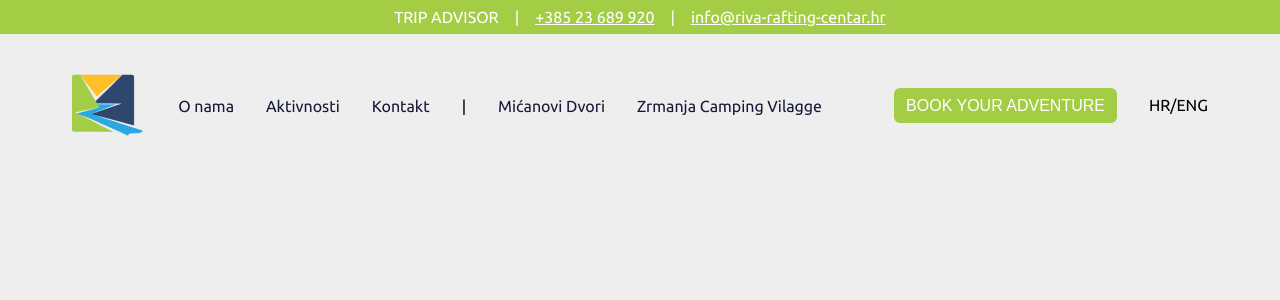
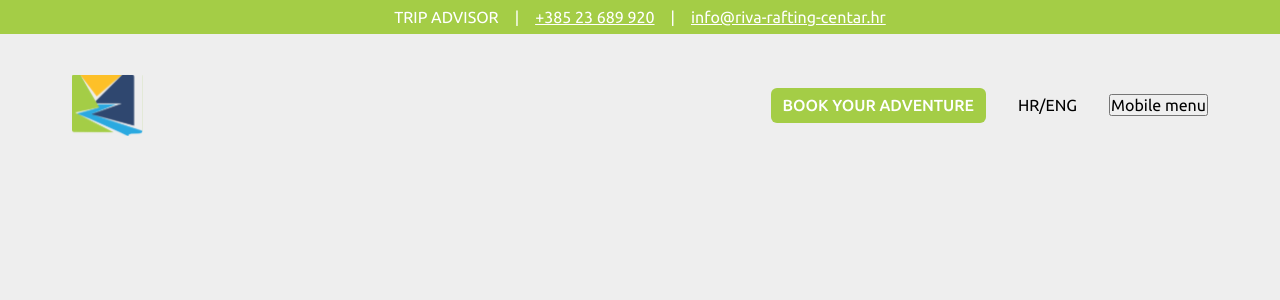
Before and after one commit to sutra-rudi/riva-rafting-web, a Next.js app: page / in a window 1280 px wide. Shown: the top 300 px of the page. Built offline with nearby package versions, Linux system fonts and the light colour scheme.

Commit message:
finishing app header / nav

```diff
--- a/src/app/components/AppHeader.tsx
+++ b/src/app/components/AppHeader.tsx
@@ -1,6 +1,7 @@
 import Link from 'next/link';
 import React from 'react';
 import AppLogo from '../img/APP_LOGO.png';
+import svgAppLogo from '../img/RIVA-RAFTING-LOGO-SVG.svg';
 import Image from 'next/image';
 const navLinksOne: string[] = ['O nama', 'Aktivnosti', 'Kontakt'];
 const navLinksTwo: string[] = ['Mićanovi Dvori', 'Zrmanja Camping Vilagge'];
@@ -44,7 +45,7 @@ const AppHeader = () => {
       <div className={styles.navMaster}>
         <div className={styles.navInnerParent}>
           <div className={styles.navLeftParent}>
-            <Image src={AppLogo} alt='app logo' />
+            <Image src={svgAppLogo} alt='app logo' />
             <HeaderBaseOne />
           </div>
           <span>|</span>
@@ -54,6 +55,7 @@ const AppHeader = () => {
         <div className={styles.navInnerParent}>
           <AppButton isNav content='BOOK YOUR ADVENTURE' />
           <LanguageSwitch />
+          <button className={styles.mobileButtonTemp}>Mobile menu</button>
         </div>
       </div>
     </nav>
--- a/src/app/globals.css
+++ b/src/app/globals.css
@@ -1,5 +1,45 @@
-* {
+*,
+*::before,
+*::after {
+  box-sizing: border-box;
   margin: 0;
   padding: 0;
-  box-sizing: border-box;
 }
+
+body {
+  -webkit-font-smoothing: antialiased;
+}
+
+img,
+picture,
+video,
+canvas,
+svg {
+  display: block;
+  max-width: 100%;
+  object-fit: cover;
+}
+
+input,
+button,
+textarea,
+select {
+  font: inherit;
+}
+
+p,
+h1,
+h2,
+h3,
+h4,
+h5,
+h6 {
+  overflow-wrap: break-word;
+}
+/*
+  8. Create a root stacking context
+*/
+/* #root,
+#__next {
+  isolation: isolate;
+} */
--- a/src/app/styles/_variables.scss
+++ b/src/app/styles/_variables.scss
@@ -1,4 +1,4 @@
-//COLORS//
+//----------------------BOJE--------------------------//
 
 $tamna: #161938;
 $plavaGlavna: #2f476f;
@@ -6,6 +6,18 @@ $zutaGlavna: #fdc028;
 $zelenaGlavna: #a4cd46;
 $svijetloSiva: #eeeeee;
 
-//FONTS//
-$velikiNaslov: 55px;
-$velikiProred: 120%;
+//--------------------FONTOVI-------------------------//
+$heading1: 55px;
+$heading2: 36px;
+$heading3: 30px;
+$heading4: 21px;
+$heading5: 16px;
+$defaultProred: 120%;
+$sekundarniProred: 110%;
+$browserProred: normal;
+
+//-------------------BREAKPOINTS--------------------//
+$phones: 768px;
+$tablets: 1024px;
+$desktops: 1300px;
+$smPhones: 480px;
--- a/src/app/styles/appButton.module.scss
+++ b/src/app/styles/appButton.module.scss
@@ -10,7 +10,7 @@
   transition: all 250ms ease-out;
   color: #fff;
   font-size: 1em;
-  line-height: $velikiProred;
+  line-height: $defaultProred;
   font-weight: 500;
 
   &:hover {
@@ -23,4 +23,8 @@
 .navButton {
   height: max-content;
   padding: 0.5em 0.75em;
+
+  @media screen and (max-width: $tablets) {
+    display: none;
+  }
 }
--- a/src/app/styles/appHeader.module.scss
+++ b/src/app/styles/appHeader.module.scss
@@ -6,6 +6,13 @@
   justify-content: space-between;
   place-items: center;
   padding: 2.5em 4.5em;
+
+  @media screen and (max-width: $tablets) {
+    padding: 1.5em 3em;
+  }
+  @media screen and (max-width: $phones) {
+    padding: 1em 1.5em;
+  }
 }
 
 .navPromoTrack {
@@ -16,6 +23,10 @@
   gap: 1em;
   font-weight: 400;
   color: #fff;
+
+  @media screen and (max-width: $phones) {
+    font-size: 0.8em;
+  }
 
   a {
     color: #fff;
@@ -29,6 +40,18 @@
   place-items: center;
 
   gap: 2em;
+
+  @media screen and (max-width: $desktops) {
+    span {
+      display: none;
+    }
+  }
+
+  @media screen and (min-width: $desktops) {
+    .mobileButtonTemp {
+      display: none;
+    }
+  }
 }
 
 .navLeftParent {
@@ -71,6 +94,10 @@
   display: flex;
   place-items: center;
   gap: 2em;
+
+  @media screen and (max-width: $desktops) {
+    display: none;
+  }
 }
 
 .navRight {
@@ -108,4 +135,8 @@
       transform: scale(1);
     }
   }
+
+  @media screen and (max-width: $desktops) {
+    display: none;
+  }
 }
--- a/src/app/styles/langSwitcher.module.scss
+++ b/src/app/styles/langSwitcher.module.scss
@@ -2,4 +2,8 @@
 
 .langSwitcherParent {
   display: flex;
+
+  @media screen and (max-width: $smPhones) {
+    display: none;
+  }
 }
--- a/src/app/styles/page.module.scss
+++ b/src/app/styles/page.module.scss
@@ -6,6 +6,6 @@
 }
 
 .pageTitle {
-  font-size: $velikiNaslov;
-  line-height: $velikiProred;
+  font-size: $heading1;
+  line-height: $defaultProred;
 }
```
Also changed, not shown: src/app/img/RIVA-RAFTING-LOGO-SVG.svg (added).
